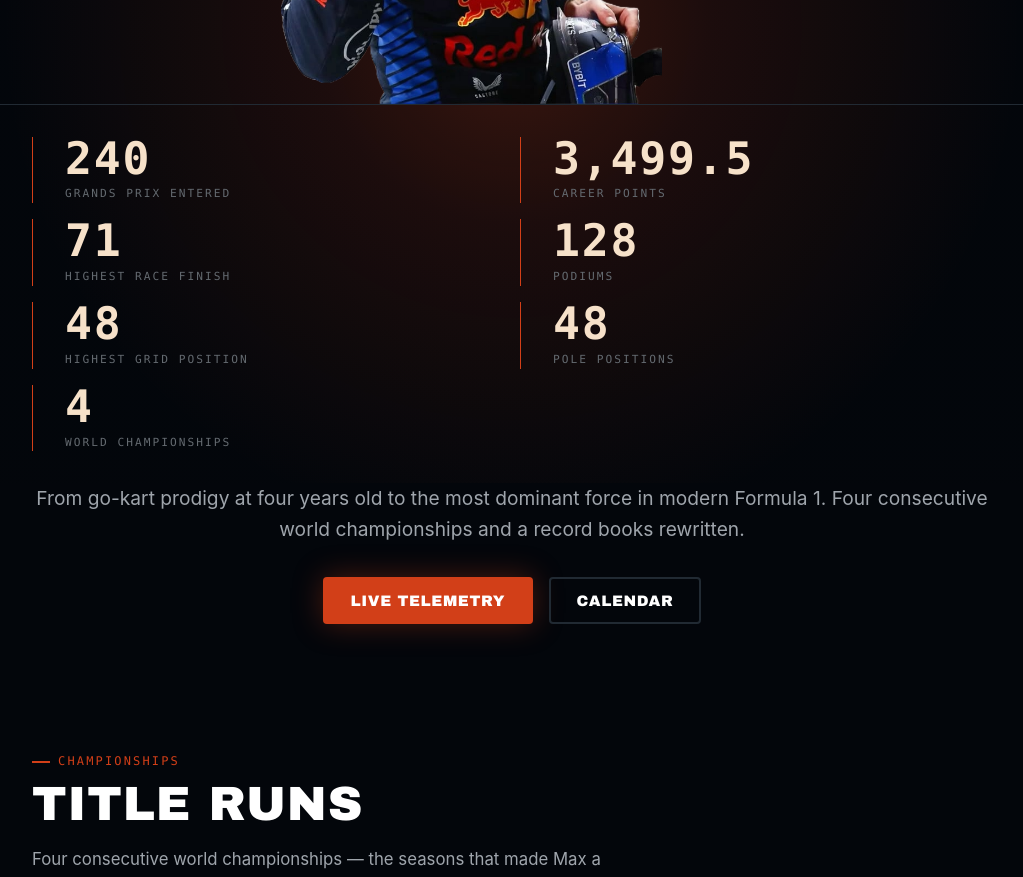
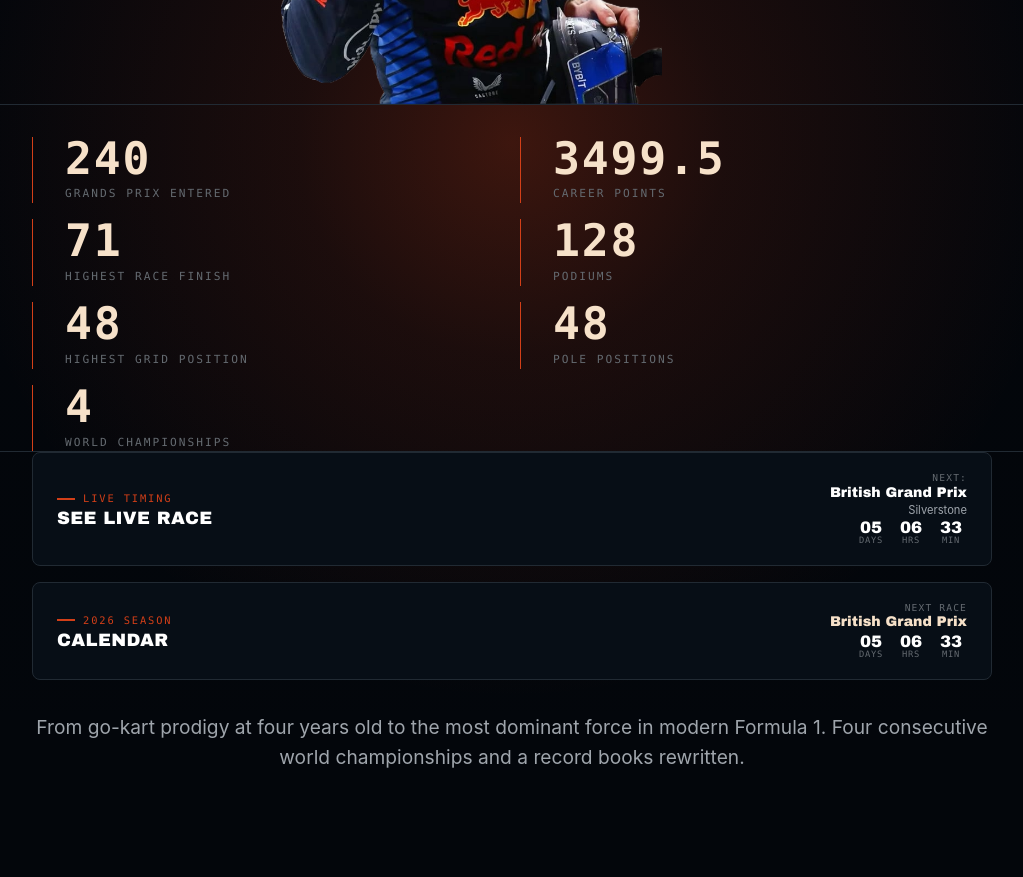
Before and after one commit to MAYANKJOSHIcoder/Max-Verstappen, a React (Vite) app: page / in a window 1280 px wide. Shown: the part 500-1377 px from the top of the page, without its empty margins (128-1151 px from the left). Built offline with nearby package versions, Linux system fonts and the light colour scheme; no server answers; a web font is replaced by a local one.

Commit message:
added live telemetry and calander page on home and cleaned up that taked to top

```diff
--- a/src/components/Hero.css
+++ b/src/components/Hero.css
@@ -213,3 +213,267 @@
     grid-template-columns: 1fr;
   }
 }
+
+/* ============================================================
+   Hero Bottom Panels — Telemetry & Calendar preview cards
+   sit below the stats strip in a 2-column grid.
+   ============================================================ */
+
+.hero-panels {
+  position: relative;
+  z-index: 1;
+  display: grid;
+  grid-template-columns: 1fr;
+  gap: var(--spacing-sm);
+  border-top: 1px solid var(--grid-line);
+  padding-top: 32px;
+  margin-top: 0;
+}
+
+.hp-card {
+  background: var(--asphalt);
+  border: 1px solid var(--grid-line);
+  border-radius: var(--radius-md);
+  cursor: pointer;
+  transition: transform var(--dur-fast) var(--ease-out-quint),
+    border-color var(--dur-fast) var(--ease-out-quint);
+  overflow: hidden;
+}
+
+.hp-card:hover {
+  transform: translateY(-2px);
+}
+
+.hp-card--telem:hover {
+  border-color: var(--red);
+}
+
+.hp-card--cal:hover {
+  border-color: var(--yellow);
+}
+
+.hp-card-body {
+  display: flex;
+  align-items: center;
+  justify-content: space-between;
+  gap: var(--spacing-sm);
+  padding: 20px 24px;
+  min-width: 0;
+}
+
+.hp-card-left {
+  display: flex;
+  flex-direction: column;
+  gap: 2px;
+  flex: 1;
+  min-width: 0;
+}
+
+.hp-card-left .eyebrow {
+  font-size: 0.65rem;
+}
+
+.hp-card-title {
+  font-family: var(--font-display);
+  font-weight: 700;
+  font-size: clamp(0.95rem, 1.4vw, 1.3rem);
+  text-transform: uppercase;
+  letter-spacing: 0.02em;
+  color: var(--white);
+  margin: 0;
+  white-space: normal;
+  overflow-wrap: break-word;
+}
+
+.hp-card-right {
+  display: flex;
+  align-items: center;
+  gap: 12px;
+  flex-shrink: 1;
+  min-width: 0;
+}
+
+/* ---- Live telemetry indicator ---- */
+
+.hp-telem-live {
+  display: flex;
+  align-items: center;
+  gap: var(--spacing-xs);
+}
+
+.hp-telem-pos {
+  font-family: var(--font-display);
+  font-weight: 700;
+  font-size: clamp(1.3rem, 2vw, 1.8rem);
+  color: var(--yellow);
+  line-height: 1;
+}
+
+.hp-telem-laptime {
+  font-family: var(--font-mono);
+  font-size: clamp(0.75rem, 1vw, 0.85rem);
+  color: var(--smoke);
+  line-height: 1;
+}
+
+/* ---- Next race preview (telemetry card) ---- */
+
+.hp-telem-next {
+  display: flex;
+  flex-direction: column;
+  align-items: flex-end;
+  gap: 2px;
+  min-width: 0;
+}
+
+.hp-telem-next-label {
+  font-family: var(--font-mono);
+  font-size: 0.6rem;
+  letter-spacing: 0.12em;
+  text-transform: uppercase;
+  color: var(--mist);
+  line-height: 1;
+}
+
+.hp-telem-next-name {
+  font-family: var(--font-display);
+  font-weight: 700;
+  font-size: clamp(0.75rem, 1.1vw, 0.95rem);
+  color: var(--white);
+  line-height: 1.2;
+  text-align: right;
+  white-space: normal;
+}
+
+.hp-telem-next-circuit {
+  font-size: 0.7rem;
+  color: var(--smoke);
+  line-height: 1.2;
+  text-align: right;
+}
+
+/* ---- Calendar card ---- */
+
+.hp-cal-info {
+  display: flex;
+  flex-direction: column;
+  align-items: flex-end;
+  gap: 2px;
+  min-width: 0;
+}
+
+.hp-cal-next-label {
+  font-family: var(--font-mono);
+  font-size: 0.6rem;
+  letter-spacing: 0.12em;
+  text-transform: uppercase;
+  color: var(--mist);
+  line-height: 1;
+}
+
+.hp-cal-next-name {
+  font-family: var(--font-display);
+  font-weight: 700;
+  font-size: clamp(0.75rem, 1.1vw, 0.95rem);
+  color: var(--yellow);
+  line-height: 1.2;
+  text-align: right;
+  white-space: normal;
+}
+
+/* ---- Countdown (shared) ---- */
+
+.hp-countdown-grid {
+  display: flex;
+  gap: var(--spacing-xs);
+  align-items: center;
+}
+
+.hp-countdown-cell {
+  display: flex;
+  flex-direction: column;
+  align-items: center;
+  gap: 0;
+  min-width: 32px;
+}
+
+.hp-countdown-value {
+  font-family: var(--font-display);
+  font-weight: 700;
+  font-size: clamp(0.85rem, 1.3vw, 1.1rem);
+  color: var(--white);
+  line-height: 1;
+}
+
+.hp-countdown-label {
+  font-family: var(--font-mono);
+  font-size: 0.55rem;
+  letter-spacing: 0.08em;
+  text-transform: uppercase;
+  color: var(--mist);
+  line-height: 1;
+}
+
+.hp-countdown-live {
+  font-family: var(--font-display);
+  font-weight: 700;
+  font-size: 0.7rem;
+  letter-spacing: 0.08em;
+  color: var(--red);
+  animation: hp-pulse 1.5s ease-in-out infinite;
+}
+
+@keyframes hp-pulse {
+  0%, 100% { opacity: 1; }
+  50% { opacity: 0.4; }
+}
+
+/* ---- Live dot ---- */
+
+.hp-live-dot {
+  position: relative;
+  display: inline-flex;
+  align-items: center;
+  justify-content: center;
+  width: 12px;
+  height: 12px;
+}
+
+.hp-live-dot-core {
+  width: 6px;
+  height: 6px;
+  border-radius: 50%;
+  background: var(--red);
+  position: absolute;
+}
+
+.hp-live-dot-ring {
+  width: 12px;
+  height: 12px;
+  border-radius: 50%;
+  border: 2px solid var(--red);
+  position: absolute;
+  animation: hp-dot-ring 1.5s ease-out infinite;
+}
+
+@keyframes hp-dot-ring {
+  0% { transform: scale(0.8); opacity: 0.8; }
+  100% { transform: scale(1.8); opacity: 0; }
+}
+
+/* ---- Responsive ---- */
+
+@media (max-width: 768px) {
+  .hero-panels {
+    gap: var(--spacing-xs);
+    margin-top: var(--spacing-sm);
+  }
+
+  .hp-card-body {
+    padding: 16px 16px;
+  }
+
+  .hp-card-title {
+    font-size: 0.9rem;
+  }
+}
--- a/src/components/Hero.jsx
+++ b/src/components/Hero.jsx
@@ -1,10 +1,14 @@
+import { useState, useEffect, useMemo } from 'react';
+import { useNavigate } from 'react-router-dom';
 import { motion, useReducedMotion } from 'framer-motion';
+import { useOpenF1, fmtLapTime } from '../hooks/useOpenF1';
+import calendarData from '../data/calendar2026.json';
 import heroImage from '../assets/hero.png';
 import './Hero.css';
 
 const heroStats = [
   { value: '240', label: 'Grands Prix Entered' },
-  { value: '3,499.5', label: 'Career Points' },
+  { value: '3499.5', label: 'Career Points' },
   { value: '71', label: 'Highest Race Finish' },
   { value: '128', label: 'Podiums' },
   { value: '48', label: 'Highest Grid Position' },
@@ -12,14 +16,64 @@ const heroStats = [
   { value: '4', label: 'World Championships' },
 ];
 
+const Countdown = ({ date }) => {
+  const [now, setNow] = useState(Date.now());
+
+  useEffect(() => {
+    const id = setInterval(() => setNow(Date.now()), 60000);
+    return () => clearInterval(id);
+  }, []);
+
+  const diff = new Date(date) - now;
+  if (diff <= 0) return <span className="hp-countdown-live">RACE WEEK</span>;
+
+  const days = Math.floor(diff / 86400000);
+  const hours = Math.floor((diff % 86400000) / 3600000);
+  const mins = Math.floor((diff % 3600000) / 60000);
+
+  return (
+    <div className="hp-countdown-grid">
+      <div className="hp-countdown-cell">
+        <span className="hp-countdown-value">{String(days).padStart(2, '0')}</span>
+        <span className="hp-countdown-label">Days</span>
+      </div>
+      <div className="hp-countdown-cell">
+        <span className="hp-countdown-value">{String(hours).padStart(2, '0')}</span>
+        <span className="hp-countdown-label">Hrs</span>
+      </div>
+      <div className="hp-countdown-cell">
+        <span className="hp-countdown-value">{String(mins).padStart(2, '0')}</span>
+        <span className="hp-countdown-label">Min</span>
+      </div>
+    </div>
+  );
+};
+
+const LiveDot = () => (
+  <span className="hp-live-dot" aria-hidden="true">
+    <span className="hp-live-dot-core" />
+    <span className="hp-live-dot-ring" />
+  </span>
+);
+
 const Hero = () => {
   const reduced = useReducedMotion();
-  // When user prefers reduced motion, skip entrance animations
+  const navigate = useNavigate();
   const noAnim = reduced ? { initial: false } : {};
+
+  const { status, isLive, driver, lap } = useOpenF1({ season: 2026, driverNumber: 1 });
+
+  const nextRace = useMemo(() => {
+    const now = new Date();
+    return (
+      calendarData
+        .filter((r) => !r.isCancelled && new Date(r.date) >= now)
+        .sort((a, b) => new Date(a.date) - new Date(b.date))[0] || null
+    );
+  }, []);
 
   return (
   <section className="hero" aria-label="Max Verstappen">
-    {/* Visually hidden h1 for accessibility — the visible title is aria-hidden for design reasons */}
     <h1 className="sr-only">Max Verstappen</h1>
 
     <div className="hero-bg" aria-hidden="true">
@@ -74,7 +128,6 @@ const Hero = () => {
       </div>
     </div>
 
-    {/* career stats */}
     <motion.div
       className="hero-stats"
       initial={{ opacity: 0, y: 30 }}
@@ -91,6 +144,71 @@ const Hero = () => {
         ))}
       </div>
     </motion.div>
+
+    <motion.div
+      className="hero-panels container"
+      initial={{ opacity: 0, y: 24 }}
+      animate={{ opacity: 1, y: 0 }}
+      transition={{ duration: 0.7, delay: 0.7, ease: [0.22, 1, 0.36, 1] }}
+      {...noAnim}
+    >
+      <div
+        className="hp-card hp-card--telem"
+        onClick={() => navigate('/telemetry')}
+        onKeyDown={(e) => e.key === 'Enter' && navigate('/telemetry')}
+        role="button"
+        tabIndex={0}
+        aria-label="Live Telemetry"
+      >
+        <div className="hp-card-body">
+          <div className="hp-card-left">
+            <span className="eyebrow">Live Timing</span>
+            <h3 className="hp-card-title">See Live Race</h3>
+          </div>
+          <div className="hp-card-right">
+            {status === 'live' && isLive ? (
+              <div className="hp-telem-live">
+                <LiveDot />
+                <span className="hp-telem-pos">P{driver?.position || '—'}</span>
+                {lap?.lap_duration && (
+                  <span className="hp-telem-laptime">{fmtLapTime(lap.lap_duration)}</span>
+                )}
+              </div>
+            ) : nextRace ? (
+              <div className="hp-telem-next">
+                <span className="hp-telem-next-label">Next:</span>
+                <span className="hp-telem-next-name">{nextRace.raceName}</span>
+                <span className="hp-telem-next-circuit">{nextRace.circuit}</span>
+                <Countdown date={nextRace.date} />
+              </div>
+            ) : null}
+          </div>
+        </div>
+      </div>
+
+      <div
+        className="hp-card hp-card--cal"
+        onClick={() => navigate('/calendar')}
+        onKeyDown={(e) => e.key === 'Enter' && navigate('/calendar')}
+        role="button"
+        tabIndex={0}
+        aria-label="2026 Calendar"
+      >
+        <div className="hp-card-body">
+          <div className="hp-card-left">
+            <span className="eyebrow">2026 Season</span>
+            <h3 className="hp-card-title">Calendar</h3>
+          </div>
+          <div className="hp-card-right">
+            <div className="hp-cal-info">
+              <span className="hp-cal-next-label">Next Race</span>
+              <span className="hp-cal-next-name">{nextRace?.raceName || '—'}</span>
+              {nextRace && <Countdown date={nextRace.date} />}
+            </div>
+          </div>
+        </div>
+      </div>
+    </motion.div>
   </section>
   );
 };
--- a/src/pages/Home.css
+++ b/src/pages/Home.css
@@ -14,13 +14,6 @@
   color: var(--smoke);
   line-height: 1.6;
   margin-bottom: var(--spacing-md);
-}
-
-.home-lead-actions {
-  display: flex;
-  gap: var(--spacing-sm);
-  justify-content: center;
-  flex-wrap: wrap;
 }
 
 .home-section {
--- a/src/pages/Home.jsx
+++ b/src/pages/Home.jsx
@@ -1,4 +1,3 @@
-import { useNavigate } from 'react-router-dom';
 import { motion } from 'framer-motion';
 import Hero from '../components/Hero';
 import Cars from './Cars';
@@ -22,10 +21,7 @@ const highlights = [
   { year: '2025', caption: 'Runner-up in one of the closest modern battles, pushing to the final rounds.' },
 ];
 
-const Home = () => {
-  const navigate = useNavigate();
-
-  return (
+const Home = () => (
   <div className="home">
     <Hero />
 
@@ -35,22 +31,6 @@ const Home = () => {
         in modern Formula 1. Four consecutive world championships and a
         record books rewritten.
       </p>
-        <div className="home-lead-actions">
-          <button
-            type="button"
-            className="btn btn--primary"
-            onClick={() => navigate('/telemetry')}
-          >
-            Live Telemetry
-          </button>
-          <button
-            type="button"
-            className="btn btn--ghost"
-            onClick={() => navigate('/calendar')}
-          >
-            Calendar
-          </button>
-        </div>
     </div>
 
     {/* Championship Highlights */}
@@ -105,6 +85,5 @@ const Home = () => {
       </section>
     </div>
   );
-};
 
 export default Home;
```
Also changed, not shown: src/App.jsx (+8 -1 lines), src/components/Navbar.jsx (+7 -1 lines). Lines whose indentation alone changed are shown as unchanged.
